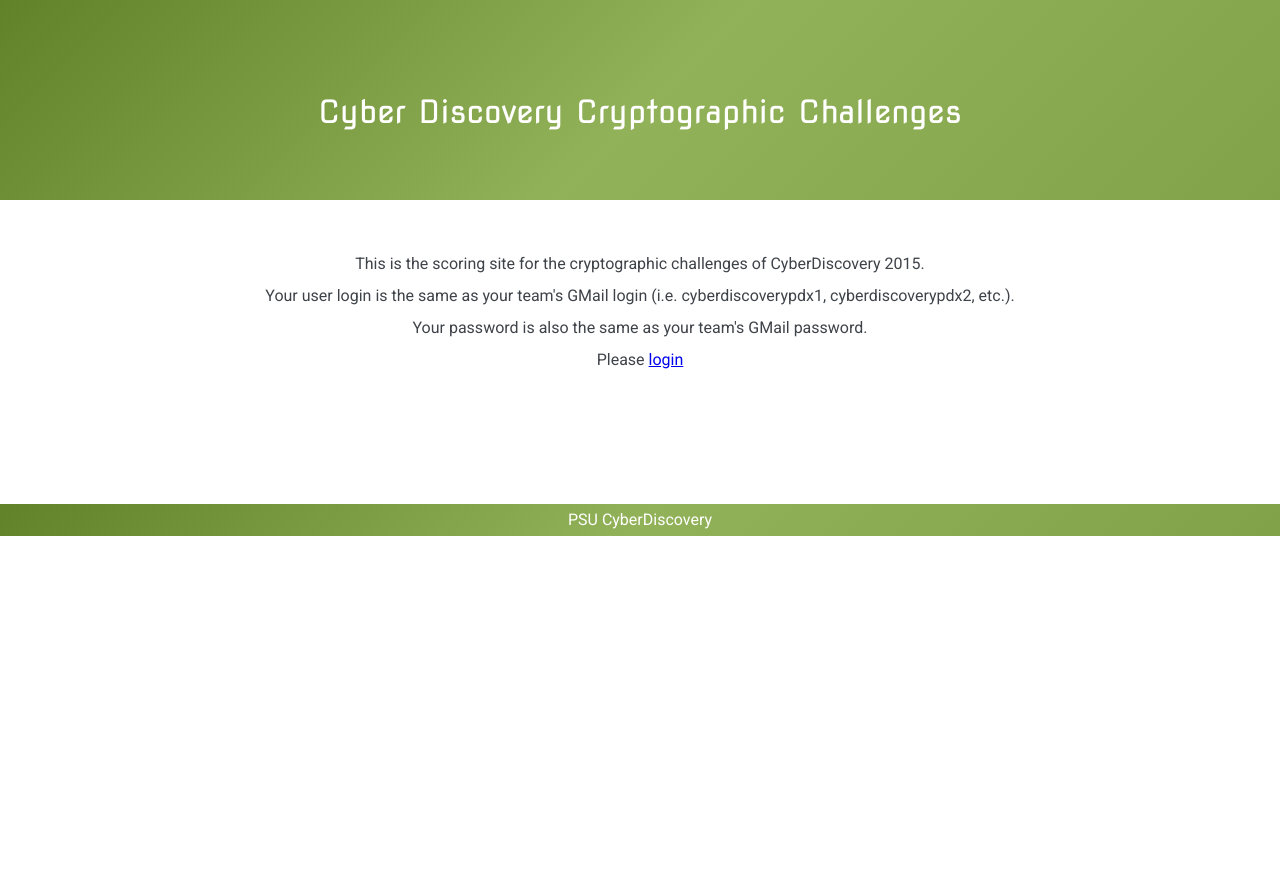
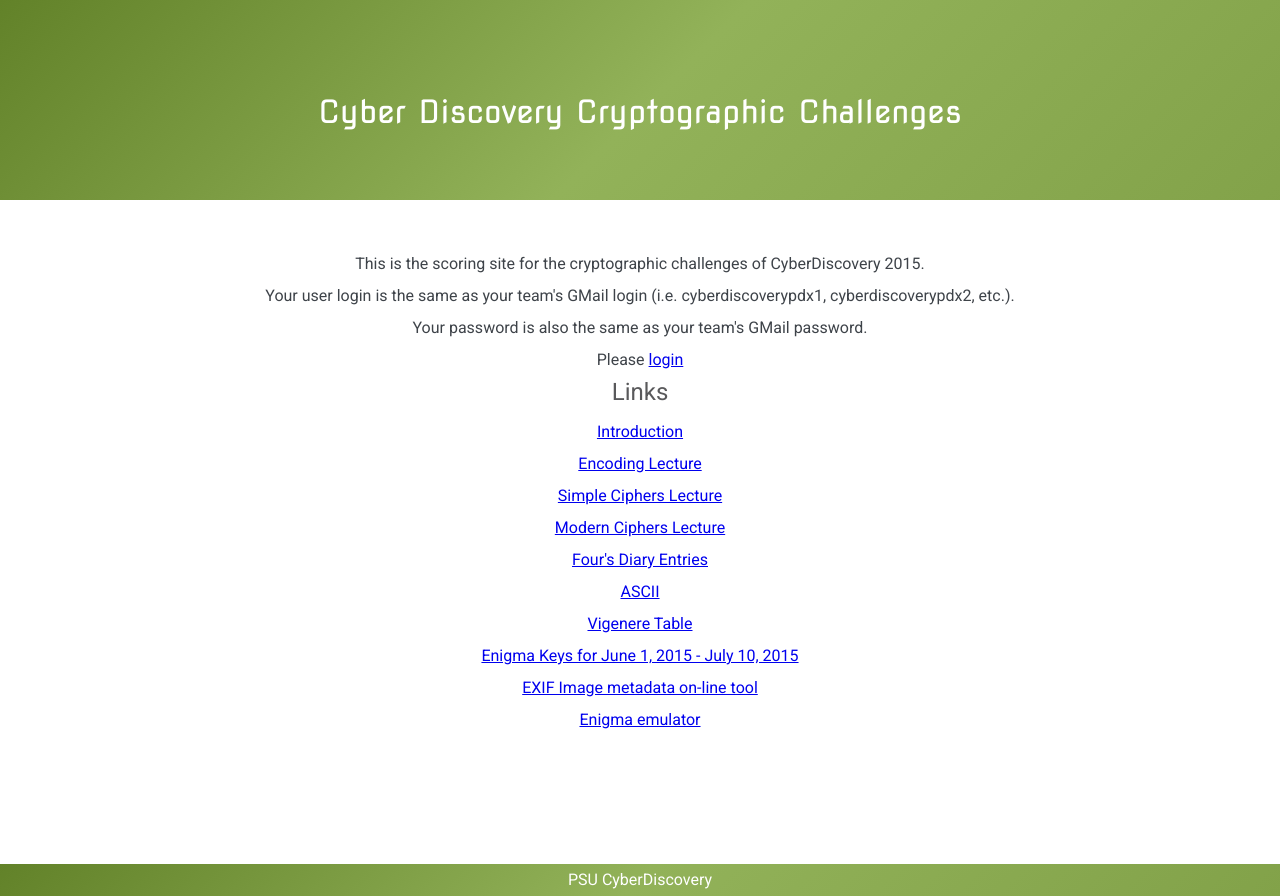
Before and after one commit to wu4f/cyberpdx-crypto, a Flask app: page / in a window 1280 px wide. Before the commit the page ends 536 px from the top, so only its background shows below. Run offline with Flask 2, Linux system fonts and the light colour scheme; some libraries are stand-ins or nearby versions.

Commit message:
Move links to main page.  Add gitignore pyc files

```diff
--- a/www/templates/links.html
+++ b/www/templates/links.html
@@ -2,6 +2,7 @@
 {% block body %}
 	  <h2>Links</h2>
 	  <ul>
+		  <li><a href="http://cyberd.oregonctf.org/static/diary.tar">Four's Diary Entries</a>
 		  <li><a href="http://prezi.com/yoloye-tbkmc">Encoding Lecture</a>
 		  <li><a href="http://prezi.com/skfcst7npbrx">Simple Ciphers Lecture</a>
 		  <li><a href="http://prezi.com/lvzemkrf-ryh">Modern Ciphers Lecture</a>
--- a/www/templates/main.html
+++ b/www/templates/main.html
@@ -7,6 +7,20 @@
 	<p>Your user login is the same as your team's GMail login (i.e. cyberdiscoverypdx1, cyberdiscoverypdx2, etc.).</p>
 	<p>Your password is also the same as your team's GMail password.</p>
 		<p>Please <a href="{{url_for('login')}}">login</a></p>
+        <h2>Links</h2>
+        <ul>
+            <li><a href="https://prezi.com/cr-xpdcx9um_/cd15-introduction/">Introduction</a>
+            <li><a href="https://prezi.com/yoloye-tbkmc/cd15-crypto-1-encoding/">Encoding Lecture</a>
+            <li><a href="https://prezi.com/skfcst7npbrx/cd15-crypto-2-simple-ciphers/">Simple Ciphers Lecture</a>
+            <li><a href="https://prezi.com/lvzemkrf-ryh/cd15-crypto-3-modern-ciphers/">Modern Ciphers Lecture</a>
+            <li><a href="http://cyberd.oregonctf.org/static/diary.tar">Four's Diary Entries</a>
+            <li><a href="http://web.cs.mun.ca/~michael/c/ascii-table.html">ASCII</a>
+            <li><a href="http://www.limited-entropy.com/wp-content/uploads/2009/03/vigenere_square.png">Vigenere Table</a>
+            <li><a href="http://cyberd.oregonctf.org/static/dailykeys.pdf">Enigma Keys for June 1, 2015 - July 10, 2015</a>
+            <li><a href="http://regex.info/exif.cgi">EXIF Image metadata on-line tool</a>
+            <li><a href="http://enigma.louisedade.co.uk/enigma.html">Enigma emulator</a>
+          </ul>
+
 	{% endif %}
 	{% with messages = get_flashed_messages() %}
 			{% for message in messages %}
```
Also changed, not shown: 1 other file.
